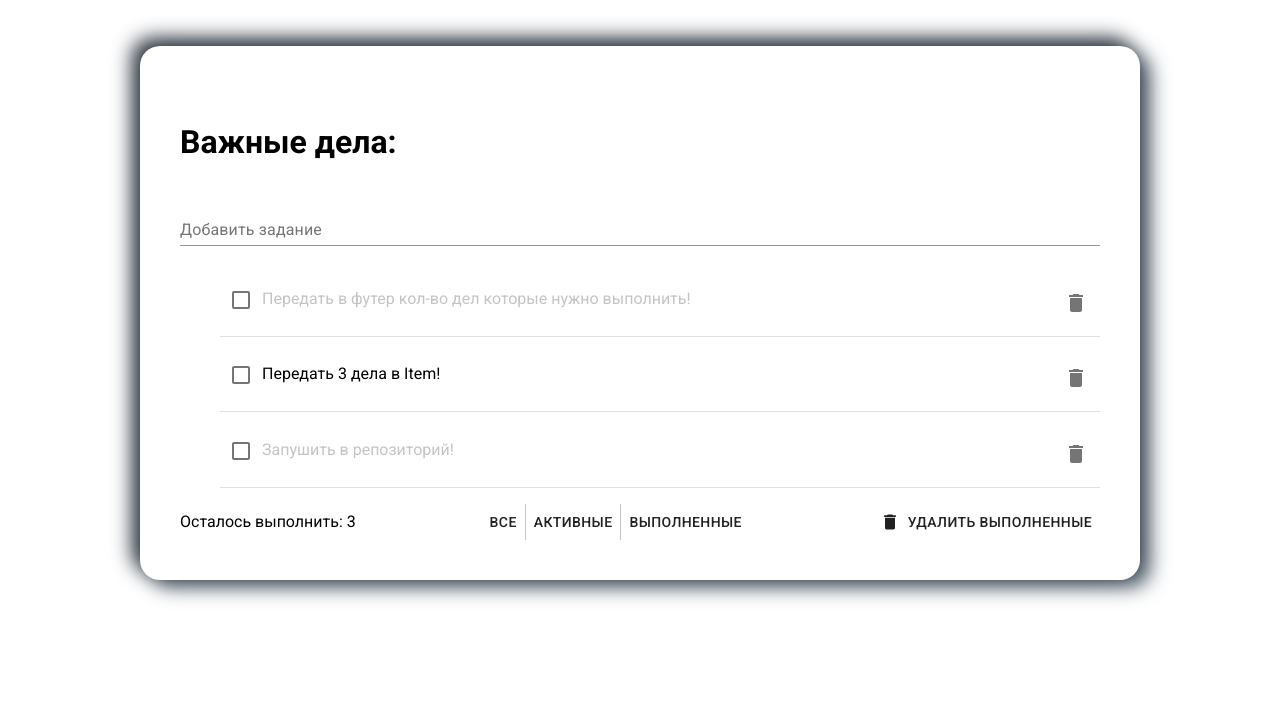
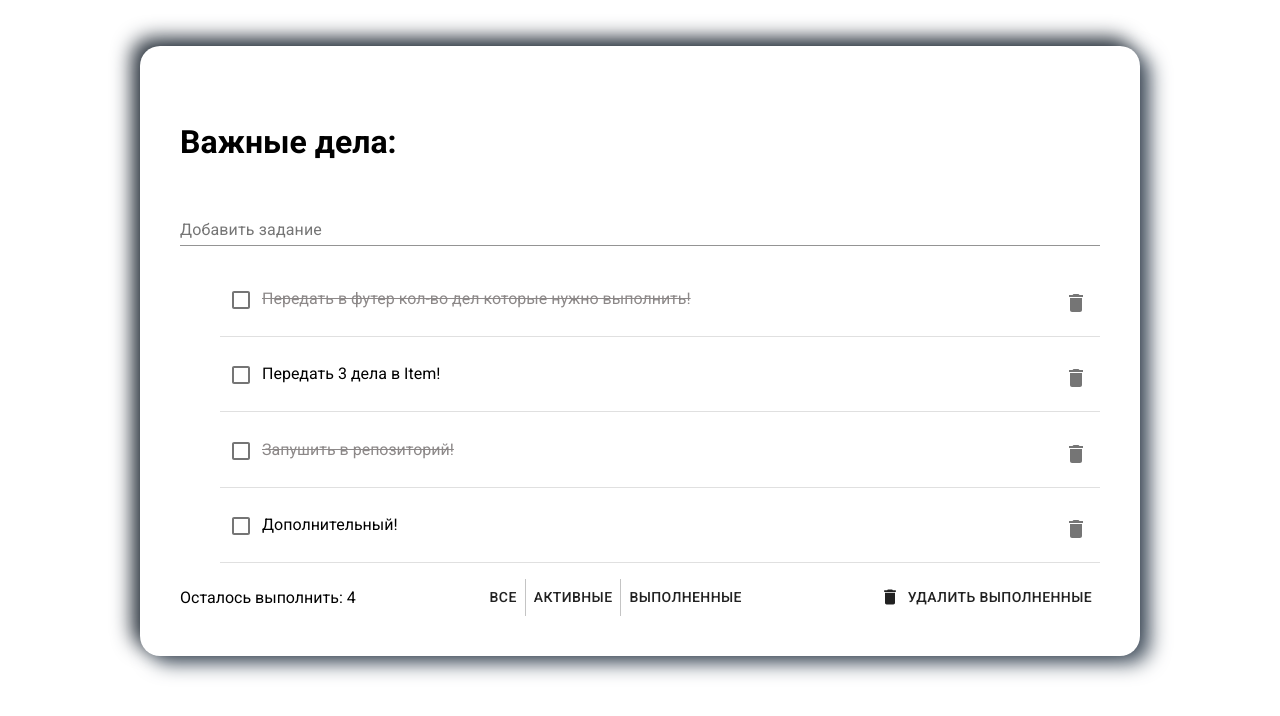
Before and after one commit to WebHeroSchool/toDoSolomon, a React (Create React App) app: page / in a window 1280 px wide. Shown: the top 716 px of the page. Built offline with nearby package versions, Linux system fonts and the light colour scheme.

Commit message:
перенеси items внутрь state

```diff
--- a/src/components/App/App.js
+++ b/src/components/App/App.js
@@ -5,8 +5,8 @@ import Footer from "../Footer/Footer";
 import styles from './App.module.css';
 
 class App extends React.Component {
-  render() {
-    const items = [
+  state = {
+    items: [
       {
         value: 'Передать в футер кол-во дел которые нужно выполнить!',
         isDone: true,
@@ -19,15 +19,21 @@ class App extends React.Component {
         value: 'Запушить в репозиторий!',
         isDone: true,
       },
+      {
+        value: 'Дополнительный!',
+        isDone: false,
+      },
     ]
 
+  }
+  render() {
     return (
       <div className={styles.wrap}>
         <div className={styles.content}>
           <h1 className={styles.title}>Важные дела:</h1>
           <InputItem/>
-        <ItemList items={items}/>
-        <Footer count={3}/>
+          <ItemList items={this.state.items}/>
+          <Footer count={this.state.items.length}/>
         </div>
       </div>
     )
--- a/src/components/App/App.module.css
+++ b/src/components/App/App.module.css
@@ -50,5 +50,6 @@ li {
 }
 
 .done {
-  color: #c4c4c4;
+  color: #8c8888;
+  text-decoration: line-through;
 }
```
Lines whose indentation alone changed are shown as unchanged.
